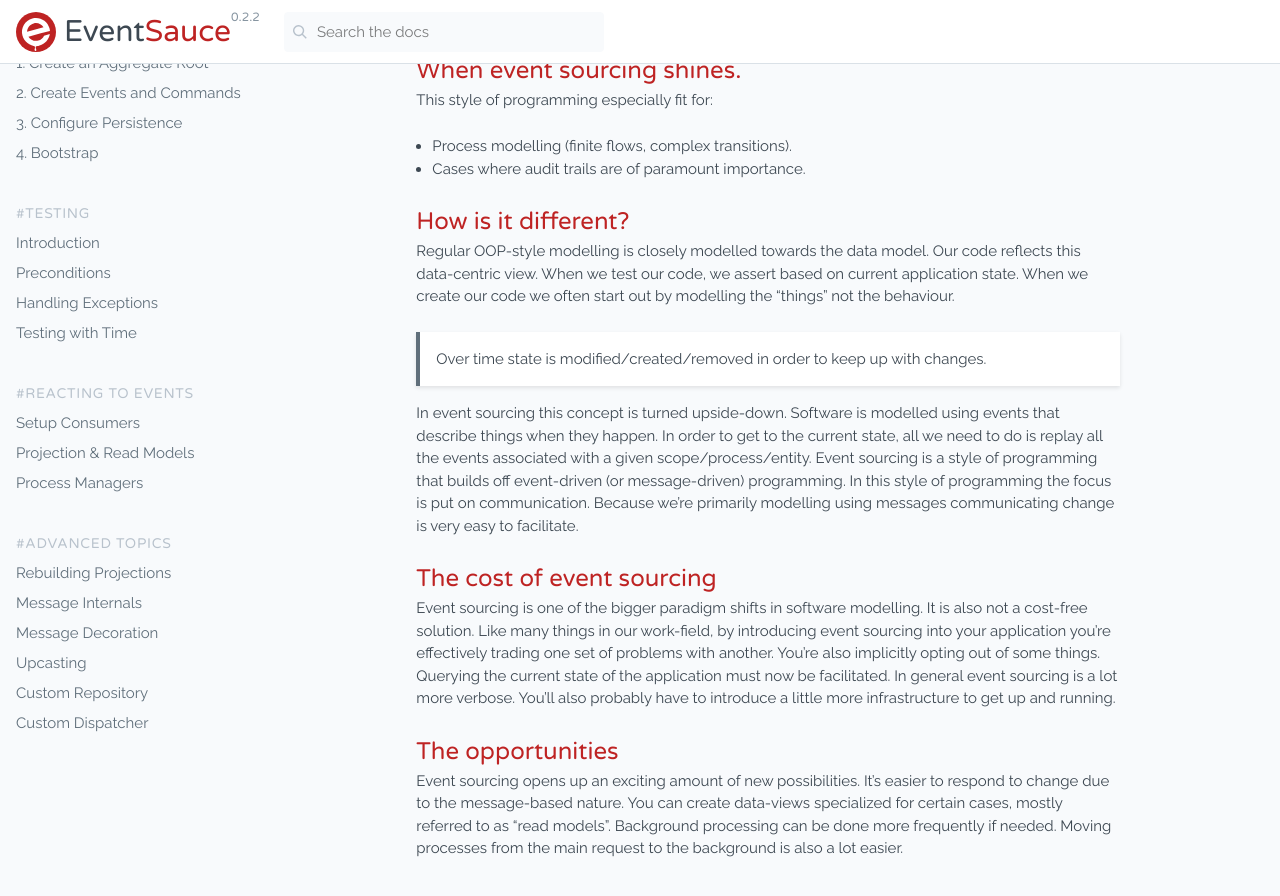
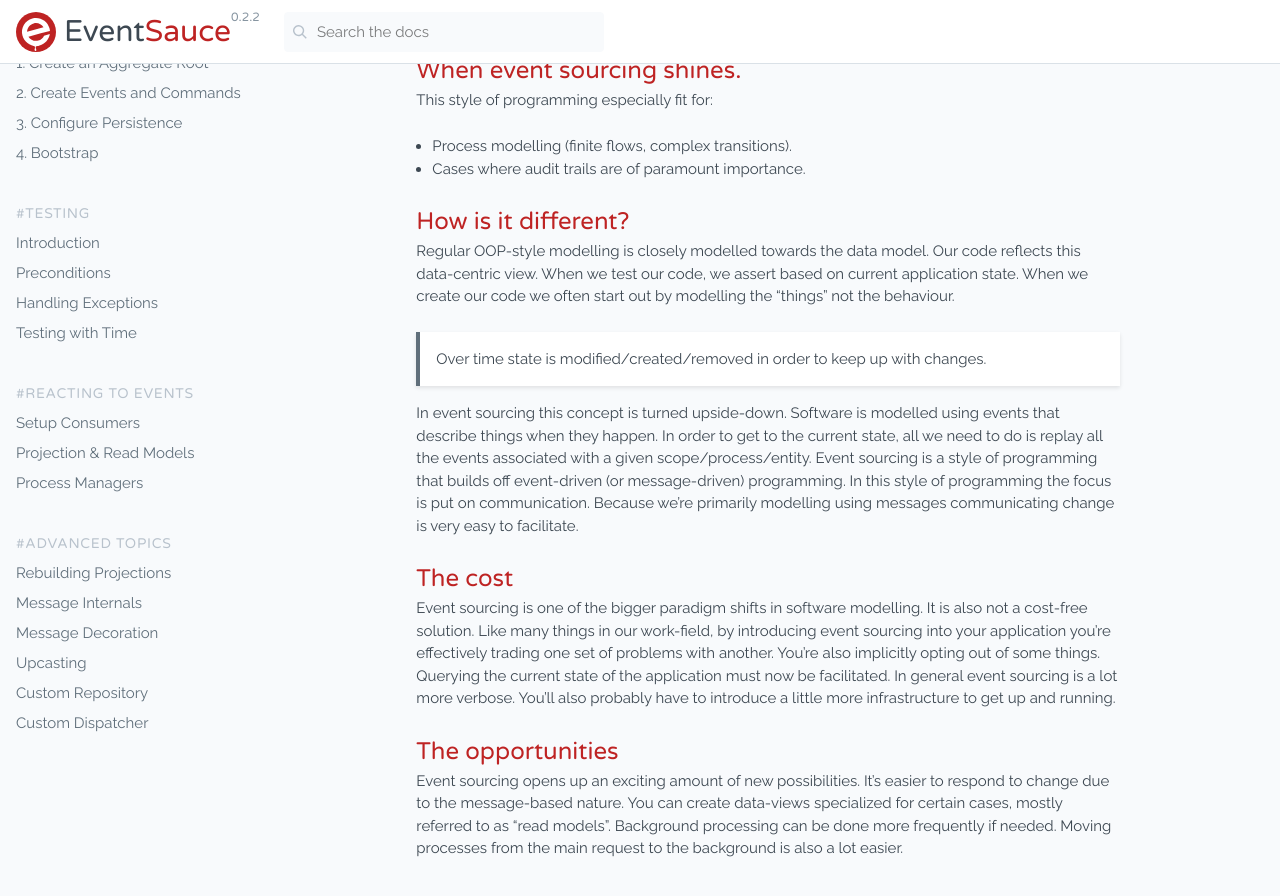
Before and after one commit to EventSaucePHP/EventSauce, a Jekyll site: the page built from docs/docs/event-sourcing.md, in a window 1280 px wide and 900 px high, scrolled down 300 px. Shown: the top 896 px of the window. Built offline with Jekyll 4.4.1, drawn with Linux system fonts in a browser that asks for light colours; comment, search, counter and statistics services are not loaded.

Commit message:
Remove redundant wording in subheader
It feels better to leave this part out as the next header also doesn't explicitly has it. Either it's included or left out in both but anything else feels a bit off.

```diff
--- a/docs/docs/event-sourcing.md
+++ b/docs/docs/event-sourcing.md
@@ -41,7 +41,7 @@ style of programming the focus is put on communication. Because we're
 primarily modelling using messages communicating change is very easy to
 facilitate.
 
-## The cost of event sourcing
+## The cost
 
 Event sourcing is one of the bigger paradigm shifts in software modelling.
 It is also not a cost-free solution. Like many things in our work-field,
```
